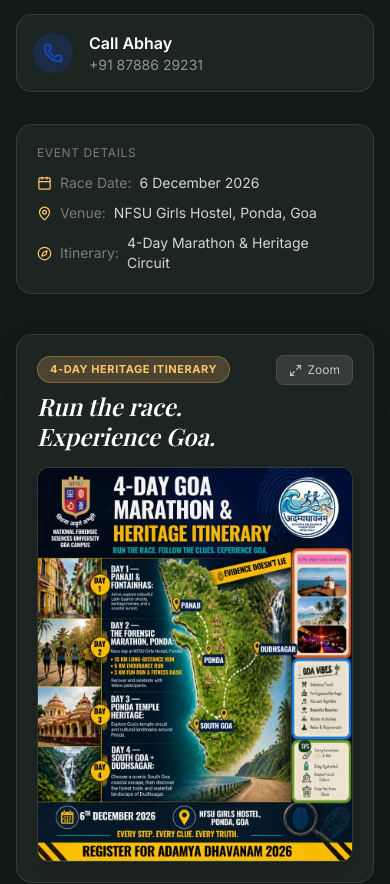
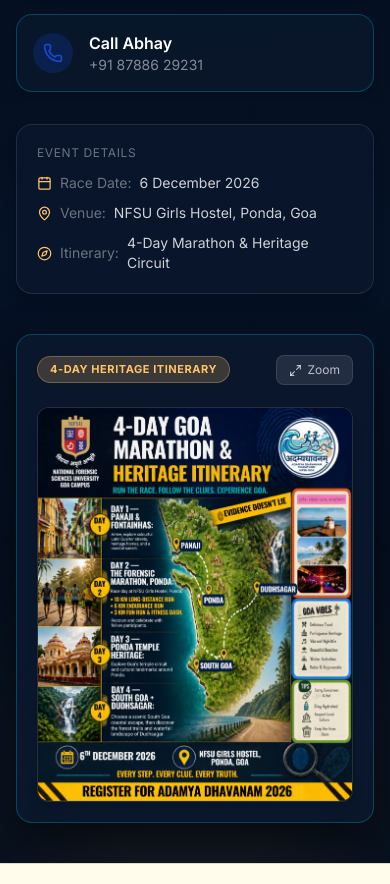
Before and after one commit to nfsugoamarathon-ops/nfsugoamarathon, a React (Vite) app in the folder frontend/: page / in a window 390 px wide. Shown: the part 9675-10559 px from the top of the page. Built offline with nearby package versions, Linux system fonts and the light colour scheme; a web font is replaced by a local one.

Commit message:
feat: match contact & footer backgrounds to hero section and update itinerary poster

```diff
--- a/frontend/src/App.jsx
+++ b/frontend/src/App.jsx
@@ -41,7 +41,7 @@ export default function App() {
   const handleOpenPortal = SHOW_PORTALS ? (portal) => setCurrentView(portal) : undefined;
 
   return (
-    <div className="relative min-h-screen bg-[#111A17] text-[#191A17] font-sans selection:bg-[#1749D1] selection:text-white overflow-x-clip">
+    <div className="relative min-h-screen bg-[#051124] text-[#191A17] font-sans selection:bg-[#1749D1] selection:text-white overflow-x-clip">
       {/*
         MAIN CONTENT FLOW LAYER (z-10)
         Elevated above the fixed curtain-reveal footer with a bottom shadow and rounded corner
--- a/frontend/src/components/Contact.jsx
+++ b/frontend/src/components/Contact.jsx
@@ -23,8 +23,13 @@ export default function Contact() {
   }, [isModalOpen]);
 
   return (
-    <section id="contact" className="bg-[#111A17] pt-10 sm:pt-12 md:pt-14 pb-14 sm:pb-18 scroll-mt-16 text-white" aria-labelledby="contact-heading">
-      <div className="max-w-6xl mx-auto px-4 sm:px-6">
+    <section id="contact" className="relative bg-[#051124] pt-12 sm:pt-14 md:pt-16 pb-14 sm:pb-18 scroll-mt-16 text-white overflow-hidden" aria-labelledby="contact-heading">
+      {/* Hero-matching atmospheric lighting & blurs */}
+      <div className="absolute inset-0 bg-gradient-to-b from-[#030b18]/60 via-[#051124] to-[#040e1e] pointer-events-none" />
+      <div className="absolute -top-24 right-0 w-96 h-96 rounded-full bg-[#1749D1]/10 blur-3xl pointer-events-none" />
+      <div className="absolute -bottom-24 left-0 w-96 h-96 rounded-full bg-[#FFC36A]/[0.06] blur-3xl pointer-events-none" />
+
+      <div className="relative z-10 max-w-6xl mx-auto px-4 sm:px-6">
         <div className="grid grid-cols-1 md:grid-cols-2 gap-10 md:gap-14 items-start">
           {/* Left Column: Contact & Event Details */}
           <div>
@@ -41,7 +46,7 @@ export default function Contact() {
                 href={EVENT.contact.whatsapp}
                 target="_blank"
                 rel="noopener noreferrer"
-                className="flex items-center gap-4 bg-white/5 hover:bg-white/10 border border-white/10 hover:border-white/20 rounded-2xl p-4 transition-colors group"
+                className="flex items-center gap-4 bg-[#0b182e]/80 hover:bg-[#0f2240] border border-cyan-400/25 hover:border-cyan-400/40 rounded-2xl p-4 transition-all duration-300 shadow-md group"
               >
                 <div className="w-10 h-10 rounded-full bg-[#25D366]/20 flex items-center justify-center shrink-0">
                   <MessageCircle size={20} className="text-[#25D366]" />
@@ -55,7 +60,7 @@ export default function Contact() {
 
               <a
                 href={`tel:${EVENT.contact.phone.replace(/\s/g, '')}`}
-                className="flex items-center gap-4 bg-white/5 hover:bg-white/10 border border-white/10 hover:border-white/20 rounded-2xl p-4 transition-colors group"
+                className="flex items-center gap-4 bg-[#0b182e]/80 hover:bg-[#0f2240] border border-cyan-400/25 hover:border-cyan-400/40 rounded-2xl p-4 transition-all duration-300 shadow-md group"
               >
                 <div className="w-10 h-10 rounded-full bg-[#1749D1]/20 flex items-center justify-center shrink-0">
                   <Phone size={20} className="text-[#1749D1]" />
@@ -67,7 +72,7 @@ export default function Contact() {
               </a>
             </div>
 
-            <div className="mt-8 bg-white/5 border border-white/10 rounded-2xl p-5">
+            <div className="mt-8 bg-[#0b182e]/70 border border-white/10 rounded-2xl p-5 shadow-lg">
               <p className="text-white/40 text-xs uppercase tracking-wider mb-3">Event Details</p>
               <div className="space-y-2.5 text-sm">
                 <p className="text-white/80 flex items-center gap-2">
@@ -87,21 +92,21 @@ export default function Contact() {
           </div>
 
           {/* Right Column: 4-Day Marathon & Heritage Itinerary */}
-          <div className="bg-white/5 border border-white/10 rounded-2xl p-5 sm:p-6 shadow-2xl flex flex-col">
+          <div className="bg-[#0b182e]/85 backdrop-blur-xl border border-cyan-400/25 rounded-2xl p-5 sm:p-6 shadow-[0_16px_40px_rgba(0,0,0,0.6)] flex flex-col justify-between">
             {/* Header */}
             <div className="flex items-start justify-between gap-3 mb-4">
               <div>
                 <span className="inline-flex items-center gap-1.5 px-3 py-1 rounded-full text-[11px] font-bold tracking-wider uppercase bg-[#FFC36A]/20 text-[#FFC36A] border border-[#FFC36A]/30 mb-2">
                   4-Day Heritage Itinerary
                 </span>
-                <h3 className="font-serif italic text-2xl sm:text-3xl text-white leading-tight">
+                {/* <h3 className="font-serif italic text-2xl sm:text-3xl text-white leading-tight">
                   Run the race. <br className="hidden sm:inline" />Experience Goa.
-                </h3>
+                </h3> */}
               </div>
               <button
                 type="button"
                 onClick={() => setIsModalOpen(true)}
-                className="inline-flex items-center gap-1.5 text-xs text-white/70 hover:text-white bg-white/10 hover:bg-white/20 border border-white/10 px-3 py-1.5 rounded-lg transition-colors shrink-0"
+                className="inline-flex items-center gap-1.5 text-xs text-white/70 hover:text-white bg-white/10 hover:bg-white/20 border border-white/10 px-3 py-1.5 rounded-lg transition-colors shrink-0 cursor-pointer"
                 aria-label="Expand itinerary poster"
               >
                 <Maximize2 size={13} />
@@ -112,12 +117,12 @@ export default function Contact() {
             {/* Poster Graphic Card with interactive zoom */}
             <div
               onClick={() => setIsModalOpen(true)}
-              className="relative group rounded-xl overflow-hidden border border-white/15 bg-black/40 cursor-pointer shadow-lg"
+              className="relative group rounded-xl overflow-hidden border border-white/15 bg-[#030914] cursor-pointer shadow-lg flex items-center justify-center max-h-[520px] lg:max-h-[560px]"
             >
               <img
-                src="/marathon-itinerary.jpg"
+                src="/marathon-itinerary.jpeg"
                 alt="4-Day Goa Marathon & Heritage Itinerary"
-                className="w-full h-auto object-cover object-top transition-transform duration-500 group-hover:scale-[1.02]"
+                className="w-full h-auto max-h-[520px] lg:max-h-[520px] object-contain transition-transform duration-500 group-hover:scale-[1.02]"
                 loading="lazy"
               />
               <div className="absolute inset-0 bg-gradient-to-t from-black/80 via-transparent to-black/20 opacity-0 group-hover:opacity-100 transition-opacity flex items-end justify-center p-4">
@@ -153,8 +158,8 @@ export default function Contact() {
               </div>
               <div className="flex items-center gap-2">
                 <a
-                  href="/marathon-itinerary.jpg"
-                  download="ADAMYA-DHAVANAM-4-Day-Goa-Marathon-Itinerary.jpg"
+                  href="/marathon-itinerary.jpeg"
+                  download="ADAMYA-DHAVANAM-4-Day-Goa-Marathon-Itinerary.jpeg"
                   target="_blank"
                   rel="noopener noreferrer"
                   className="inline-flex items-center gap-1.5 text-xs bg-white/10 hover:bg-white/20 border border-white/20 px-3 py-1.5 rounded-lg transition-colors"
@@ -176,7 +181,7 @@ export default function Contact() {
             {/* Poster Image */}
             <div className="overflow-auto max-h-[82vh] rounded-xl border border-white/20 shadow-2xl bg-black">
               <img
-                src="/marathon-itinerary.jpg"
+                src="/marathon-itinerary.jpeg"
                 alt="4-Day Goa Marathon & Heritage Itinerary Full Resolution"
                 className="max-h-[80vh] w-auto object-contain mx-auto"
               />
--- a/frontend/src/components/ui/motion-footer.tsx
+++ b/frontend/src/components/ui/motion-footer.tsx
@@ -344,11 +344,11 @@ export function CinematicFooter({
       */}
       <div
         ref={wrapperRef}
-        className="relative h-screen w-full bg-[#111A17]"
+        className="relative h-screen w-full bg-[#051124]"
         style={{ clipPath: "polygon(0% 0, 100% 0%, 100% 100%, 0 100%)" }}
       >
         {/* The actual footer stays fixed to the viewport underneath everything */}
-        <footer className="fixed bottom-0 left-0 flex h-screen w-full flex-col justify-between overflow-hidden bg-[#111A17] text-white cinematic-footer-wrapper">
+        <footer className="fixed bottom-0 left-0 flex h-screen w-full flex-col justify-between overflow-hidden bg-[#051124] text-white cinematic-footer-wrapper">
 
           {/* Ambient Light & Grid Background */}
           <div className="footer-aurora absolute left-1/2 top-1/2 h-[60vh] w-[80vw] -translate-x-1/2 -translate-y-1/2 animate-footer-breathe rounded-[50%] blur-[80px] pointer-events-none z-0" />
@@ -368,10 +368,10 @@ export function CinematicFooter({
             - Rich obsidian glass with glowing golden borders & shadow
             - Crisp white & gold typography with live pulse indicator
           */}
-          <div className="relative z-30 w-full overflow-hidden border-y-2 border-[#FFC36A]/50 bg-[#0E1714]/95 backdrop-blur-xl py-3.5 shadow-[0_10px_35px_rgba(0,0,0,0.8),0_0_20px_rgba(255,195,106,0.15)] mt-4 sm:mt-6">
+          <div className="relative z-30 w-full overflow-hidden border-y-2 border-[#FFC36A]/50 bg-[#030d1e]/95 backdrop-blur-xl py-3.5 shadow-[0_10px_35px_rgba(0,0,0,0.8),0_0_20px_rgba(255,195,106,0.15)] mt-4 sm:mt-6">
             <div className="flex items-center">
               {/* Optional Fixed Sticky Badge on the left for context */}
-              <div className="hidden lg:flex items-center gap-2 pl-6 pr-4 border-r border-white/10 shrink-0 z-10 bg-[#0E1714]">
+              <div className="hidden lg:flex items-center gap-2 pl-6 pr-4 border-r border-white/10 shrink-0 z-10 bg-[#030d1e]">
                 <span className="w-2.5 h-2.5 rounded-full bg-[#FFC36A] animate-ping" />
                 <span className="text-[11px] font-black tracking-widest text-[#FFC36A] uppercase">
                   RACE TICKER
```
Also changed, not shown: frontend/src/components/CreditsModal.tsx (+5 -5 lines), frontend/public/marathon-itinerary.jpeg (added), frontend/public/marathon-itinerary.jpg (deleted).
